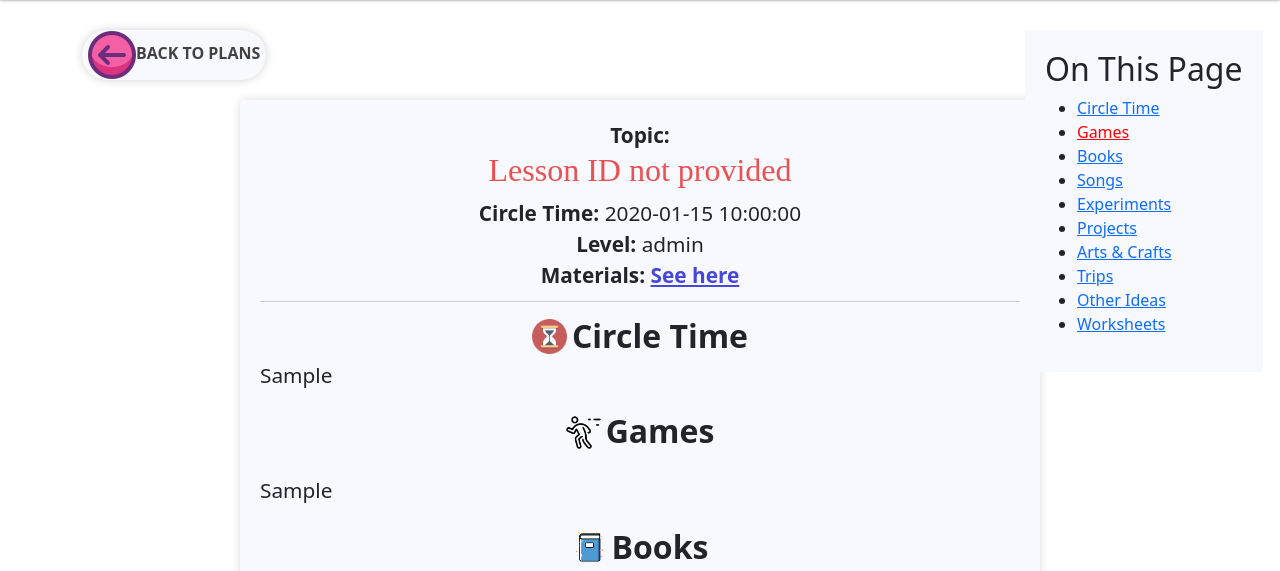
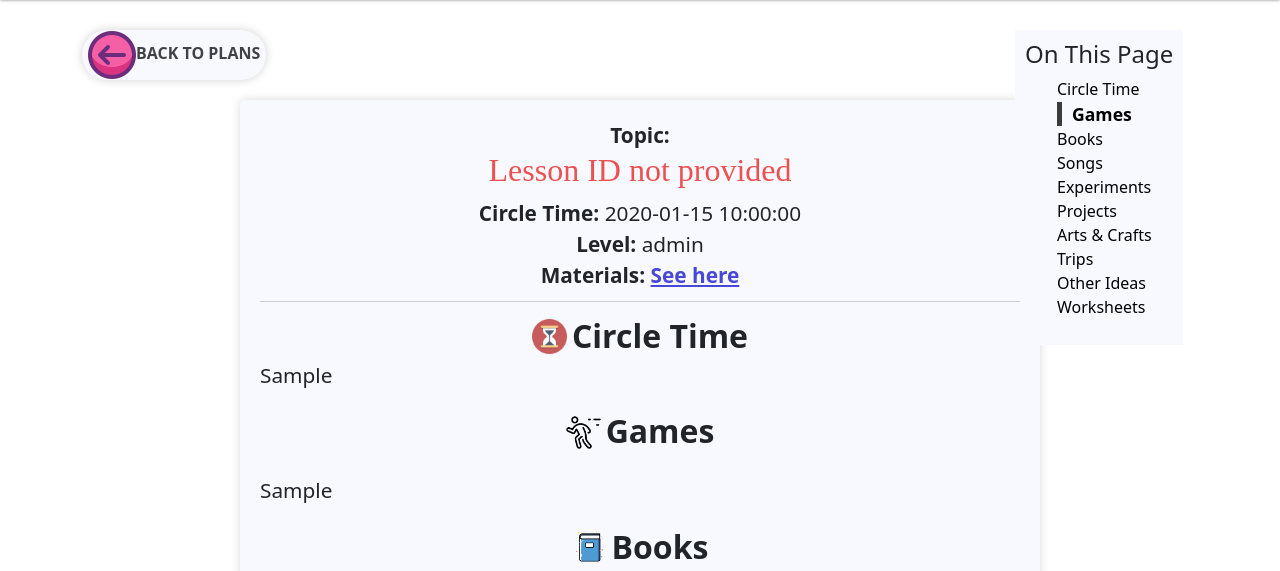
Before and after one commit to wesclaw/teacherstactics, a PHP site: page /plan.php in a window 1280 px wide. Shown: the part 90-661 px from the top of the page. Run offline with PHP 8.4, Linux system fonts and the light colour scheme; tables that the repository leaves empty or names only in its code hold one stand-in row (values such as "Sample post"); data that the repository does not hold is empty; some web fonts are replaced.

Commit message:
on this page sidebar

```diff
--- a/plan.php
+++ b/plan.php
@@ -187,6 +187,7 @@
 
       const go_back_btn = document.getElementById('go_back_btn').addEventListener('click',()=>{
         window.history.back()
+        location.href = 'lessonPlans.php'
       })
 
       // this code finds any sentence ending in ':' and then wrapping the whole sentence in <br> tags and then setting the sentences to a <b> tag.
@@ -219,6 +220,7 @@
                     link.classList.remove('active');
                 });
                 sidebarLinks[index].classList.add('active');
+
             }
         });
     });
--- a/styles/plan.css
+++ b/styles/plan.css
@@ -60,7 +60,7 @@
   position: fixed;
   background-color: ghostwhite;
   min-width: 120px;
-  padding: 20px;
+  padding: 10px;
 }
 
 .make-this p {
@@ -70,12 +70,30 @@
 .sidebar{
   position: absolute;
   top: 120px;
-  min-width: 185px;
+  min-width: 195px;
   right: 0;
 }
 
 .active{
-  color: red;
+  font-size: 1.1rem;
+  border-left: 5px solid rgb(59, 59, 59);
+  font-weight: bolder;
+  padding-left: 10px;
+}
+
+.make-this li {
+ list-style: none;
+}
+
+.make-this a {
+  text-decoration: none;
+  width: 200px;
+  color: black;
+}
+
+.make-this h2{
+  font-size: 1.5rem;
+  text-align: center;
 }
 
 /*  */
```
